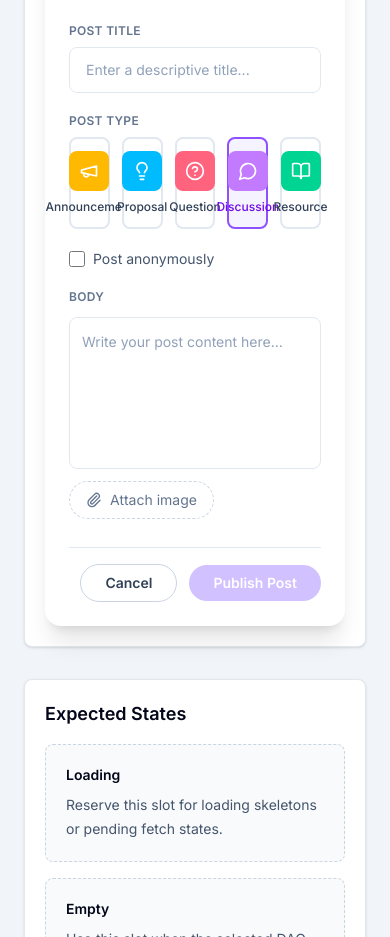
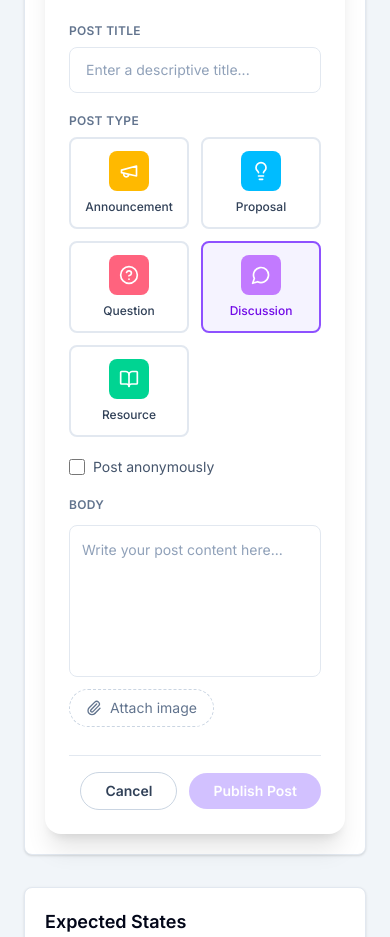
Before and after one commit to UoaWDCC/oce, a Next.js app: page /dev/chat-forum in a window 390 px wide. Shown: the part 4980-5917 px from the top of the page. Built offline with nearby package versions, Linux system fonts and the light colour scheme; a web font is replaced by a local one.

Commit message:
fix: add accessibility and responsive layout to post type selector

```diff
--- a/src/components/dao-forum/PostEntryComposer.tsx
+++ b/src/components/dao-forum/PostEntryComposer.tsx
@@ -156,7 +156,7 @@ export default function PostEntryComposer({
           <label className="mb-2 block text-xs font-semibold uppercase tracking-wide text-slate-500">
             Post Type
           </label>
-          <div className="grid grid-cols-5 gap-3">
+          <div className="grid grid-cols-2 gap-3 sm:grid-cols-3 md:grid-cols-5">
             {postTypes.map((type) => {
               const config = POST_TYPE_CONFIG[type];
               const Icon = config.icon;
@@ -165,6 +165,7 @@ export default function PostEntryComposer({
                 <button
                   key={type}
                   type="button"
+                  aria-pressed={isSelected}
                   onClick={() => setPostType(type)}
                   disabled={disabled}
                   className={classNames(
```
